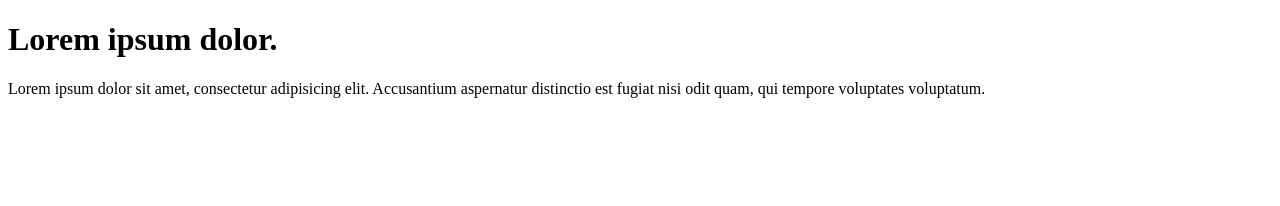
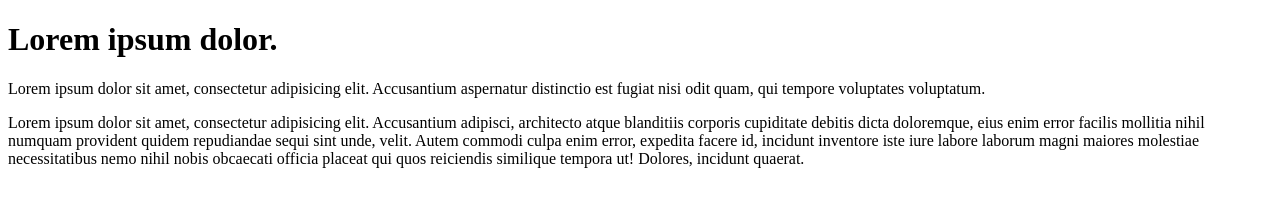
Before and after one commit to Filain/untitledGit, a plain HTML site: page index.html in a window 1280 px wide. Drawn offline with Linux system fonts and the light colour scheme.

Commit message:
start project

```diff
--- a/index.html
+++ b/index.html
@@ -10,6 +10,6 @@
 <body>
 <h1>Lorem ipsum dolor.</h1>
 <p>Lorem ipsum dolor sit amet, consectetur adipisicing elit. Accusantium aspernatur distinctio est fugiat nisi odit quam, qui tempore voluptates voluptatum.</p>
-
+<p>Lorem ipsum dolor sit amet, consectetur adipisicing elit. Accusantium adipisci, architecto atque blanditiis corporis cupiditate debitis dicta doloremque, eius enim error facilis mollitia nihil numquam provident quidem repudiandae sequi sint unde, velit. Autem commodi culpa enim error, expedita facere id, incidunt inventore iste iure labore laborum magni maiores molestiae necessitatibus nemo nihil nobis obcaecati officia placeat qui quos reiciendis similique tempora ut! Dolores, incidunt quaerat.</p>
 </body>
 </html>
```
